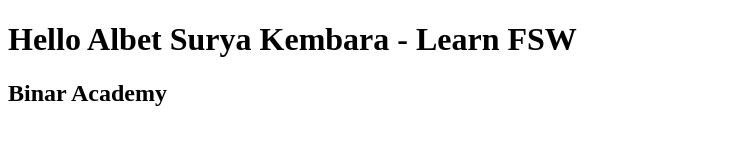
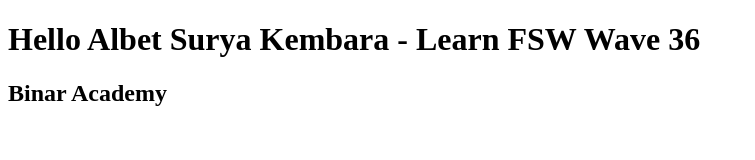
Before and after one commit to albetsurya/binar-academy-learn-git, a plain HTML site: page index.html in a window 1280 px wide. Shown: the whole page, without its empty margins (0-755 px from the left). Drawn offline with Linux system fonts and the light colour scheme.

Commit message:
change body h1 text

```diff
--- a/index.html
+++ b/index.html
@@ -6,7 +6,7 @@
     <title>Hello World</title>
 </head>
 <body>
-    <h1>Hello Albet Surya Kembara - Learn FSW</h1>
+    <h1>Hello Albet Surya Kembara - Learn FSW Wave 36</h1>
     <h2>Binar Academy</h2>
 </body>
 </html>
```
